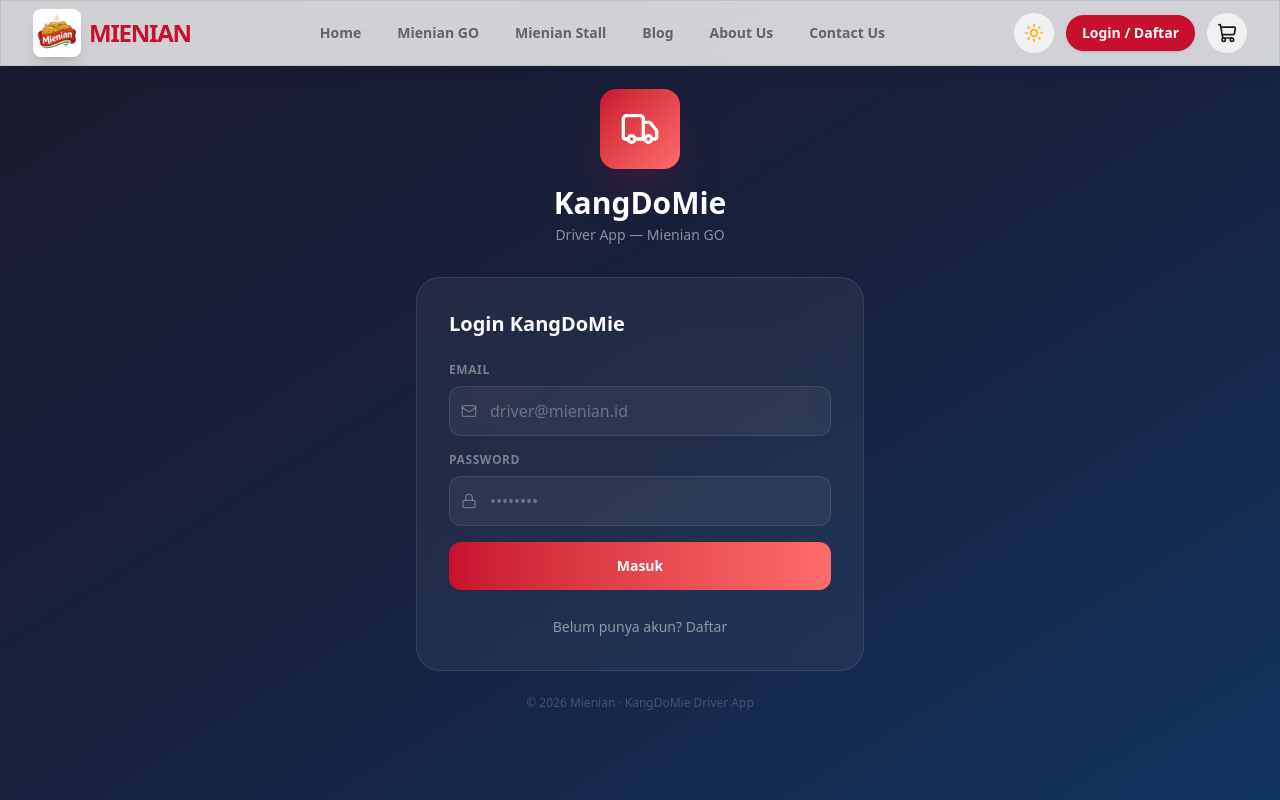
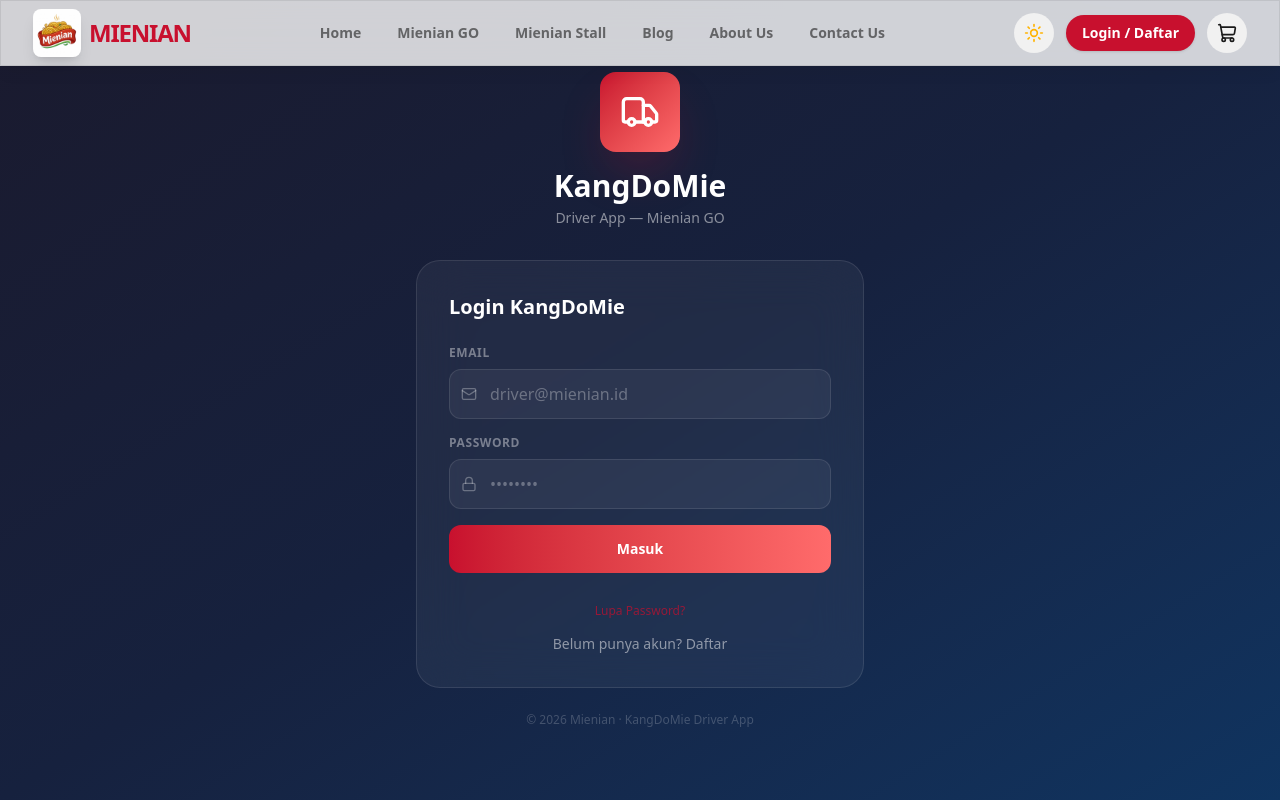
Before and after one commit to mienian-go/mienian-web, a Next.js app: page /kangdomie/login in a window 1280 px wide. Shown: the top 800 px of the page. Built offline with nearby package versions, Linux system fonts and the light colour scheme; no server answers; the database is empty.

Commit message:
feat: add forgot password to KangDoMie login

```diff
--- a/src/app/kangdomie/login/page.tsx
+++ b/src/app/kangdomie/login/page.tsx
@@ -2,7 +2,7 @@
 
 import { useState } from "react";
 import { motion } from "framer-motion";
-import { signInWithEmailAndPassword, createUserWithEmailAndPassword, updateProfile } from "firebase/auth";
+import { signInWithEmailAndPassword, createUserWithEmailAndPassword, updateProfile, sendPasswordResetEmail } from "firebase/auth";
 import { auth } from "@/lib/firebase";
 import { getDriver, registerDriver } from "@/lib/firestoreDriver";
 import { useRouter } from "next/navigation";
@@ -175,13 +175,32 @@ export default function KangDoMieLogin() {
             </button>
           </form>
 
-          <div className="mt-6 text-center">
+          <div className="mt-6 text-center space-y-3">
+            {!isRegister && (
+              <button
+                onClick={async () => {
+                  if (!email) { setError("Masukkan email dulu."); return; }
+                  try {
+                    await sendPasswordResetEmail(auth, email);
+                    alert("Link reset password telah dikirim ke email kamu!");
+                    setError("");
+                  } catch (err: any) {
+                    setError(err.code === "auth/user-not-found" ? "Email tidak ditemukan." : "Gagal mengirim reset email.");
+                  }
+                }}
+                className="text-xs text-primary/70 hover:text-primary transition-colors"
+              >
+                Lupa Password?
+              </button>
+            )}
+            <div>
               <button
                 onClick={() => { setIsRegister(!isRegister); setError(""); }}
                 className="text-sm text-white/50 hover:text-white transition-colors"
               >
                 {isRegister ? "Sudah punya akun? Login" : "Belum punya akun? Daftar"}
               </button>
+            </div>
           </div>
         </div>
 
```
Lines whose indentation alone changed are shown as unchanged.
